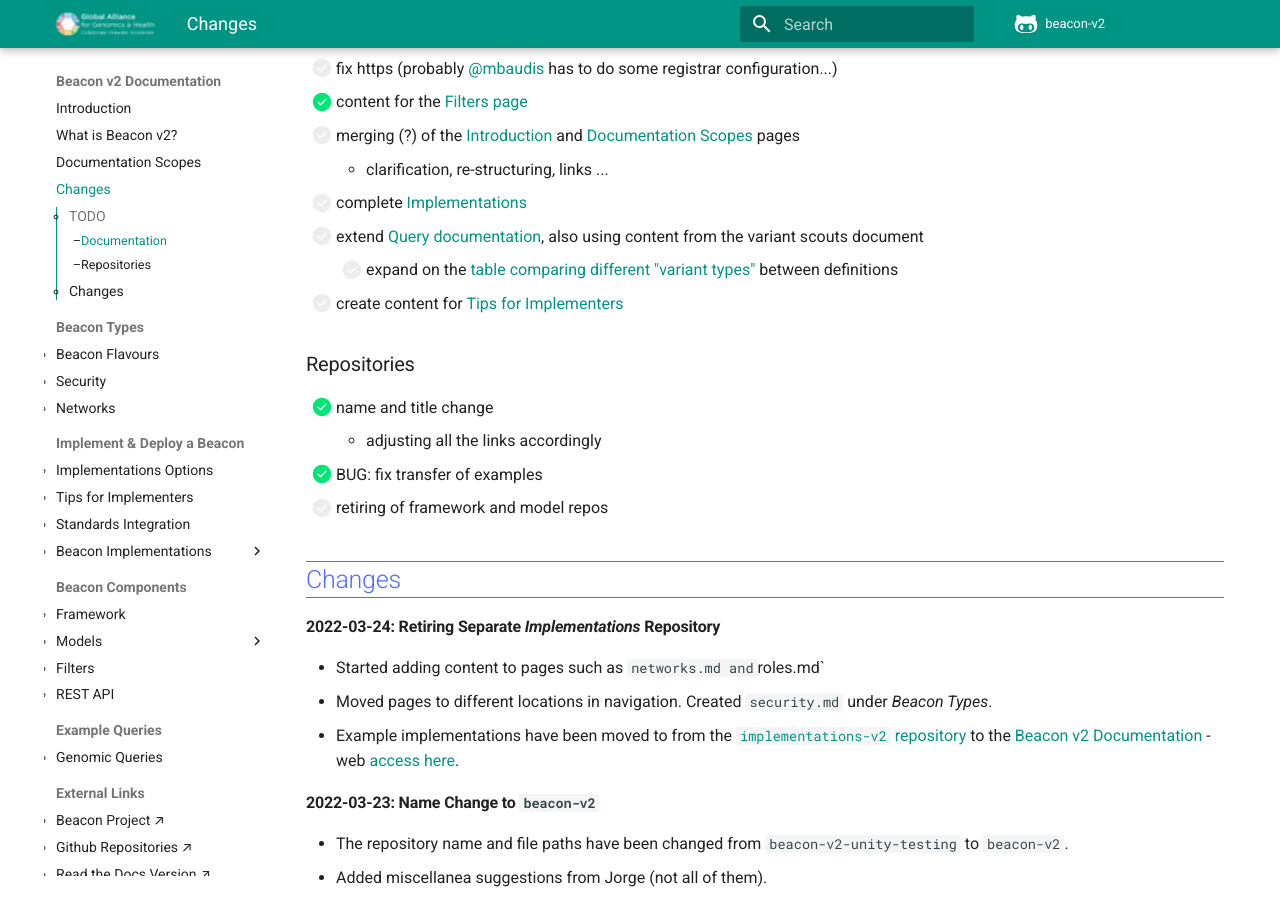
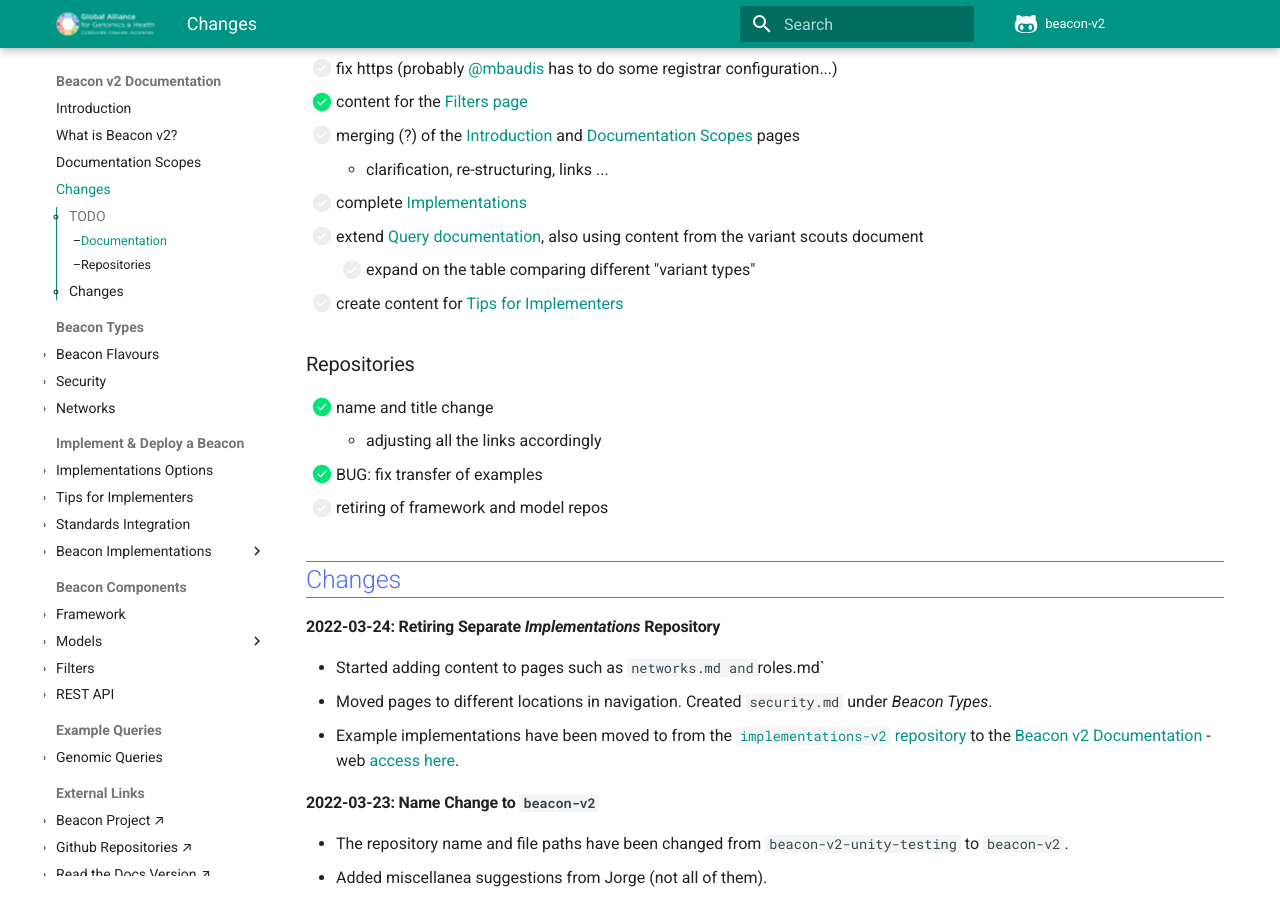
Before and after one commit to ga4gh-beacon/beacon-v2, an MkDocs documentation site: the page built from docs/bugs-changes-log.md, in a window 1280 px wide and 900 px high, scrolled down 458 px. Built offline with MkDocs 1.6.1 and Material for MkDocs 9.7.7, drawn with Linux system fonts in a browser that asks for light colours; comment, search, counter and statistics services are not loaded.

Commit message:
Update bugs-changes-log.md

```diff
--- a/docs/bugs-changes-log.md
+++ b/docs/bugs-changes-log.md
@@ -19,7 +19,7 @@
     - clarification, re-structuring, links ...
 * [ ] complete  [Implementations](other-implementations.md)
 * [ ] extend [Query documentation](variant-queries.md), also using content from the variant scouts document
-    - [ ] expand on the [table comparing different "variant types"](variant-queries.md) between definitions
+    - [ ] expand on the table comparing different "variant types"
 * [ ] create content for [Tips for Implementers](tips-for-implementers)
 
 ### Repositories
```
